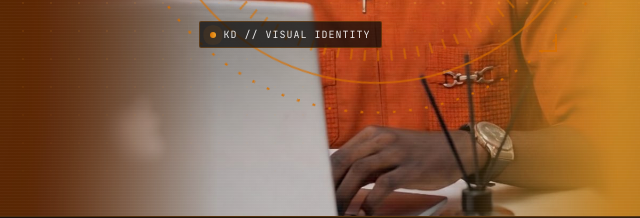
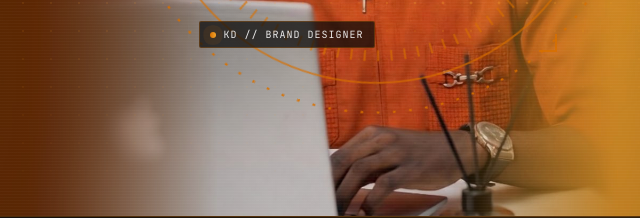
Before and after one commit to Dan112-oss/KD-DESIGNS-PORTFOLIO, a plain HTML site: page index.html in a window 1280 px wide. Shown: the part 560-778 px from the top of the page, 551-1191 px from the left. Drawn offline with nearby package versions, Linux system fonts and the light colour scheme; animation ran at ten frames a second.

Commit message:
update index.html

```diff
--- a/index.html
+++ b/index.html
@@ -203,7 +203,7 @@
             >
             <!-- Phase 9: scan sweep + tag (decorative) -->
             <span class="portrait-frame__scan" aria-hidden="true"></span>
-            <span class="portrait-frame__tag" aria-hidden="true">KD // Visual Identity</span>
+            <span class="portrait-frame__tag" aria-hidden="true">KD // Brand Designer</span>
           </div>
 
           <!-- Reserved space for selected work previews, added in a later phase -->
```
